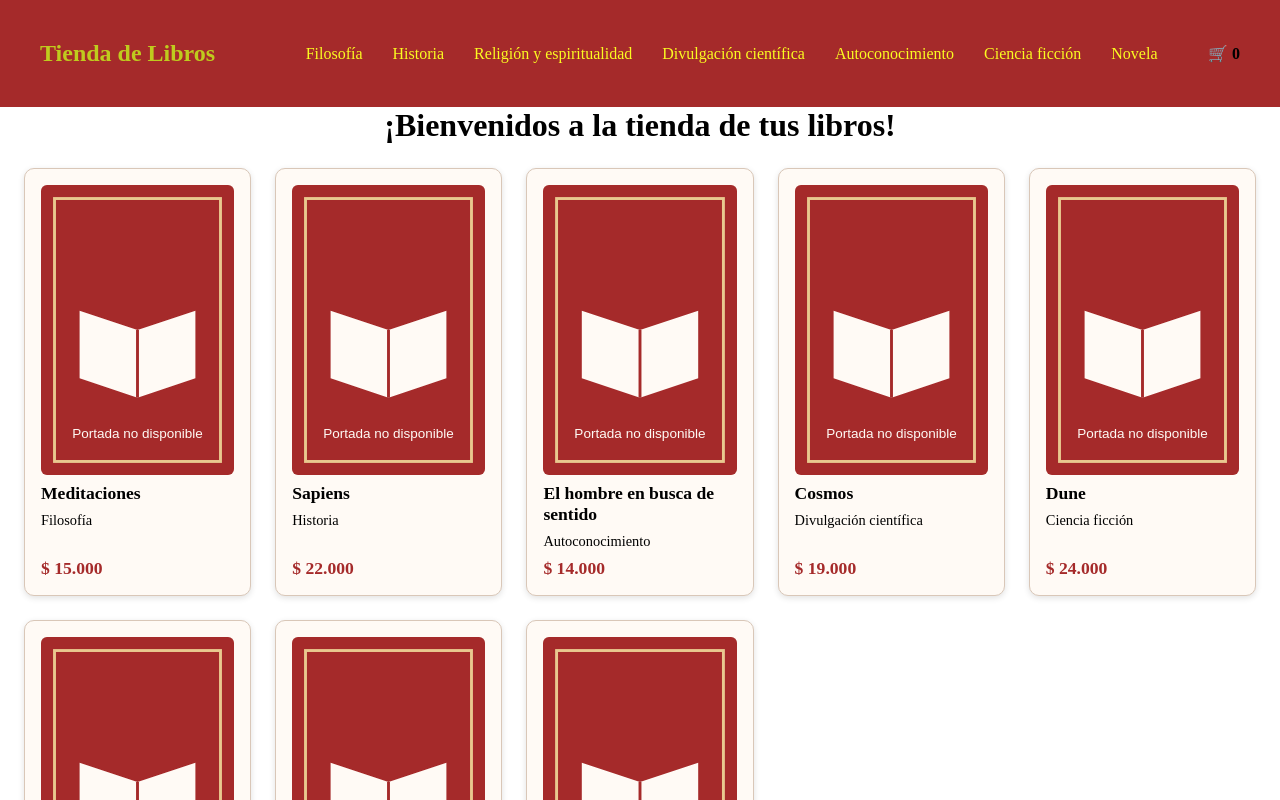
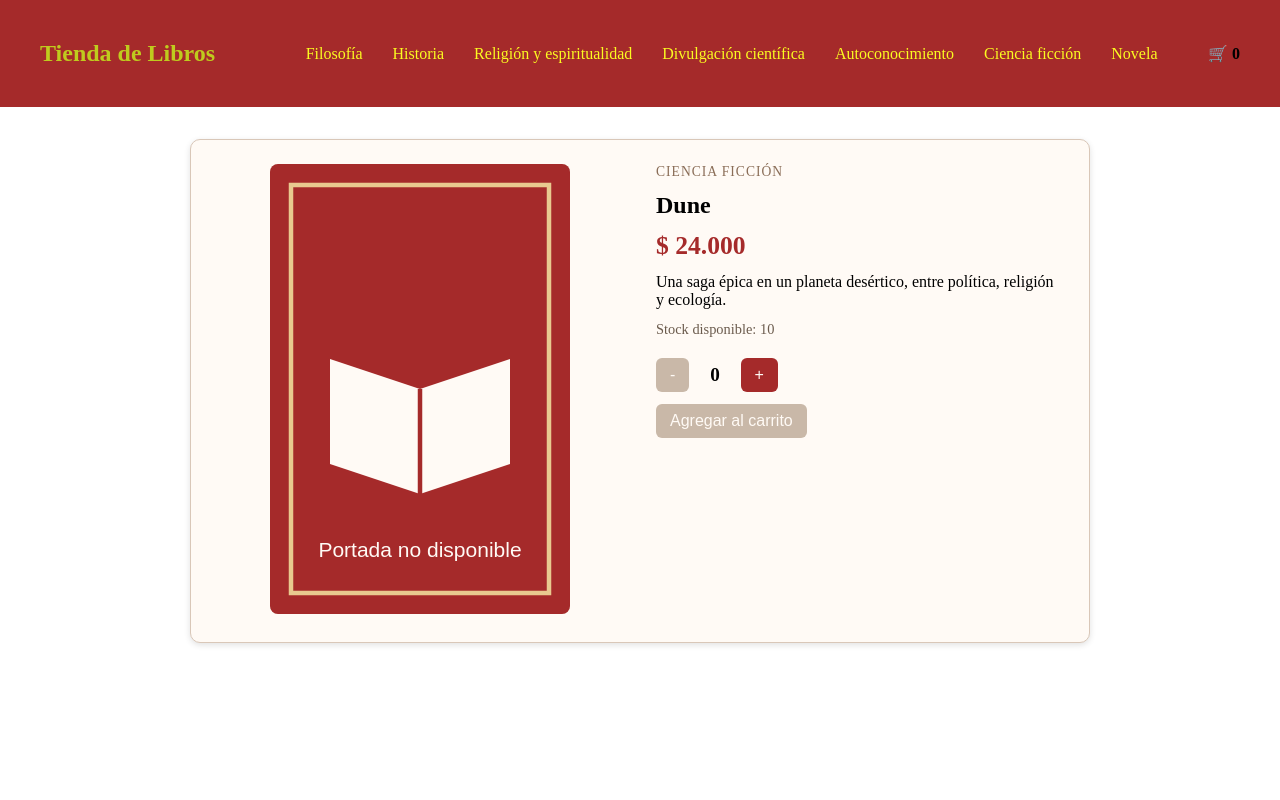
Before and after one commit to gercur394/tienda-de-libros, a React (Vite) app: page / in a window 1280 px wide. Shown: the top 800 px of the page. Built offline with nearby package versions, Linux system fonts and the light colour scheme.

Commit message:
Componentes ItemCount e ItemDetail con estilos.

```diff
--- a/src/App.jsx
+++ b/src/App.jsx
@@ -1,5 +1,7 @@
 import Navbar from "./components/Navbar"
 import ItemListContainer from "./components/ItemListContainer"
+import ItemDetailContainer from "./components/ItemDetailContainer"
+
 
 function App() {
 
@@ -7,7 +9,7 @@ function App() {
     <>
       <Navbar />
       <main>
-         <ItemListContainer greeting="¡Bienvenidos a la tienda de tus libros!" />
+         <ItemDetailContainer productId={5} />
       </main>
     </>
   )
--- /dev/null
+++ b/src/components/ItemCount.css
@@ -0,0 +1,39 @@
+/* El contador completo */
+.item-count {
+  display: flex;
+  flex-direction: column;
+  align-items: flex-start;   /* evita que el botón de agregar ocupe todo el ancho */
+  gap: 12px;
+  margin-top: 8px;
+}
+
+/* La fila "- cantidad +" */
+.item-count-controls {
+  display: flex;
+  align-items: center;
+  gap: 16px;
+}
+
+.item-count-controls span {
+  min-width: 2ch;            /* reserva espacio para que no "salte" al pasar de 9 a 10 */
+  text-align: center;
+  font-size: 1.2rem;
+  font-weight: bold;
+}
+
+/* Todos los botones del contador */
+.item-count button {
+  padding: 8px 14px;
+  border: none;
+  border-radius: 6px;
+  background-color: brown;
+  color: #fffaf5;
+  font-size: 1rem;
+  cursor: pointer;
+}
+
+/* Botones deshabilitados: se ven apagados y no parecen clickeables */
+.item-count button:disabled {
+  background-color: #c9b8a8;
+  cursor: not-allowed;
+}
--- /dev/null
+++ b/src/components/ItemCount.jsx
@@ -0,0 +1,40 @@
+import { useState } from "react"
+import "./ItemCount.css"
+
+// Recibe por props:
+//  - stock: el máximo de unidades disponibles (viene del producto)
+//  - onAdd: una función a ejecutar cuando se presiona "Agregar al carrito"
+function ItemCount({ stock, onAdd }) {
+  // La cantidad elegida arranca en 0
+  const [count, setCount] = useState(0)
+
+  const increase = () => {
+    // Solo sube si todavía no se llegó al stock
+    if (count < stock) {
+      setCount(count + 1)
+    }
+  }
+
+  const decrease = () => {
+    // Solo baja si todavía no se llegó a cero
+    if (count > 0) {
+      setCount(count - 1)
+    }
+  }
+
+  return (
+    <div className="item-count">
+      <div className="item-count-controls">
+        <button onClick={decrease} disabled={count === 0}>-</button>
+        <span>{count}</span>
+        <button onClick={increase} disabled={count === stock}>+</button>
+      </div>
+
+      <button onClick={() => onAdd(count)} disabled={count === 0}>
+        Agregar al carrito
+      </button>
+    </div>
+  )
+}
+
+export default ItemCount
--- /dev/null
+++ b/src/components/ItemDetail.css
@@ -0,0 +1,58 @@
+/* La ficha completa: dos sectores, imagen e información */
+.item-detail {
+  display: grid;
+  /* Dos columnas si entran (mínimo 280px cada una); si no, una sola */
+  grid-template-columns: repeat(auto-fit, minmax(280px, 1fr));
+  gap: 32px;
+  max-width: 900px;
+  margin: 32px auto;        /* centra la ficha y le da aire arriba y abajo */
+  padding: 24px;
+  background-color: #fffaf5;
+  border: 1px solid #d9c7b8;
+  border-radius: 10px;
+  box-shadow: 0 2px 6px rgba(0, 0, 0, 0.12);
+}
+
+/* Sector 1: la imagen, con un tamaño máximo para que no se agigante */
+.item-detail-image {
+  max-width: 320px;
+  justify-self: center;
+}
+
+.item-detail-image img {
+  width: 100%;
+  aspect-ratio: 2 / 3;      /* proporción de portada, igual que en las cards */
+  object-fit: cover;
+  border-radius: 8px;
+  background-color: #eadfd3;
+}
+
+/* Sector 2: la información, apilada en vertical */
+.item-detail-info {
+  display: flex;
+  flex-direction: column;
+  gap: 12px;
+}
+
+.item-detail-category {
+  font-size: 0.85rem;
+  text-transform: uppercase;
+  letter-spacing: 1px;
+  color: #8a6d57;
+}
+
+.item-detail-price {
+  font-size: 1.6rem;
+  font-weight: bold;
+  color: brown;
+}
+
+.item-detail-stock {
+  font-size: 0.9rem;
+  color: #6b5b4d;
+}
+
+.item-detail-nostock {
+  font-weight: bold;
+  color: #b00020;
+}
--- /dev/null
+++ b/src/components/ItemDetail.jsx
@@ -0,0 +1,39 @@
+import ItemCount from "./ItemCount"
+import "./ItemDetail.css"
+
+// Componente de PRESENTACIÓN: recibe un producto por props y lo muestra.
+function ItemDetail({ product }) {
+  // Esta función se le pasa a ItemCount como "onAdd".
+  const handleAdd = (quantity) => {
+    console.log(`Agregado: ${quantity} x ${product.name}`)
+  }
+
+  return (
+    <article className="item-detail">
+      {/* Sector 1: la imagen principal */}
+      <div className="item-detail-image">
+        <img src={product.img} alt={product.name} />
+      </div>
+
+      {/* Sector 2: toda la información del producto */}
+      <div className="item-detail-info">
+        <p className="item-detail-category">{product.category}</p>
+        <h2>{product.name}</h2>
+        <p className="item-detail-price">
+          $ {product.price.toLocaleString("es-AR")}
+        </p>
+        <p className="item-detail-description">{product.description}</p>
+        <p className="item-detail-stock">Stock disponible: {product.stock}</p>
+
+        {/* Si hay stock mostramos el contador; si no, un aviso */}
+        {product.stock > 0 ? (
+          <ItemCount stock={product.stock} onAdd={handleAdd} />
+        ) : (
+          <p className="item-detail-nostock">Sin stock</p>
+        )}
+      </div>
+    </article>
+  )
+}
+
+export default ItemDetail
```
